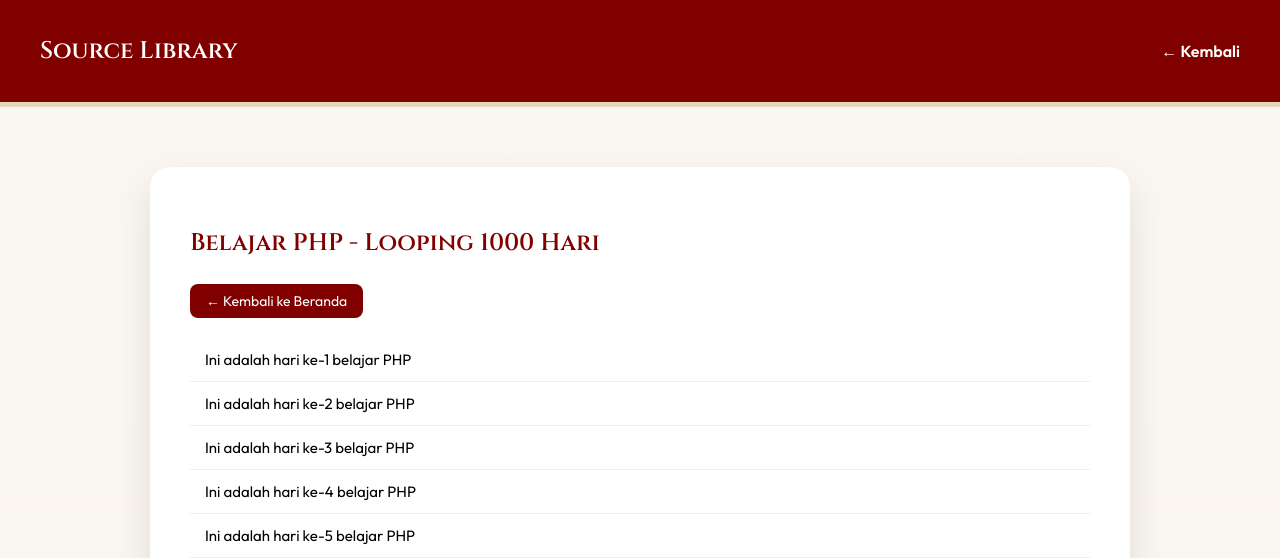
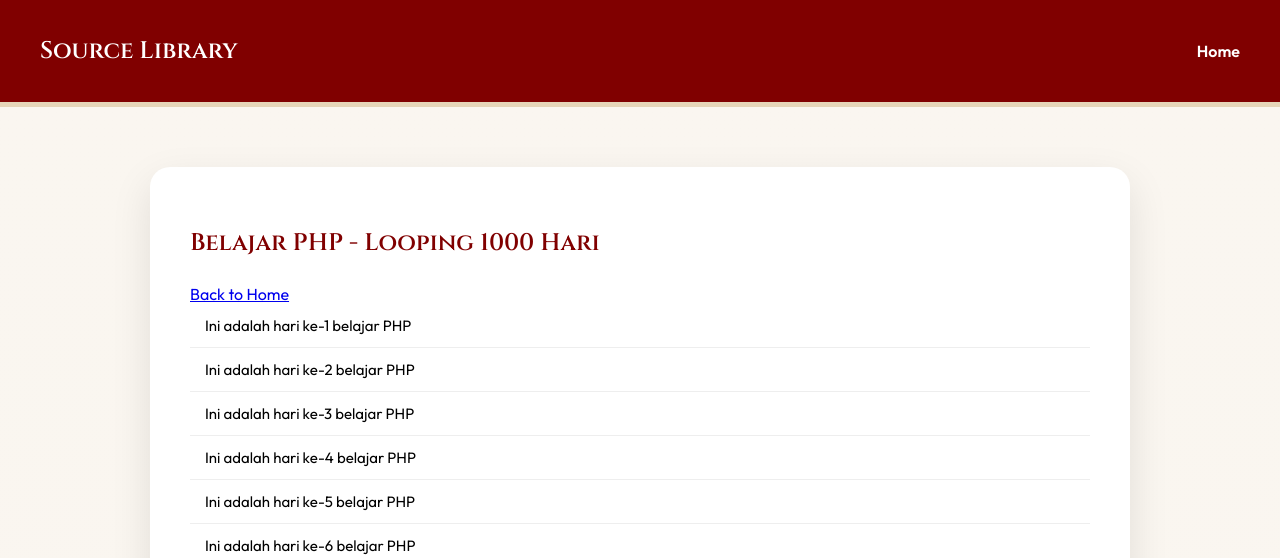
Before and after one commit to rayhanaznrambe/rayhanaznr.github.io, a PHP site: page /looping.php in a window 1280 px wide. Shown: the top 558 px of the page. Run offline with PHP 8.4, Linux system fonts and the light colour scheme; the visitor is signed in with stand-in values (Sample User, id 1).

Commit message:
Update looping.php

```diff
--- a/looping.php
+++ b/looping.php
@@ -84,13 +84,13 @@ h2{
 
 <nav>
     <h1 onclick="window.location.href='index.html'">Source Library</h1>
-    <a href="index.html">← Kembali</a>
+    <a href="https://rayhanaznrambe.github.io/">Home</a>
 </nav>
 
 <div class="container">
     <h2>Belajar PHP - Looping 1000 Hari</h2>
 
-    <a href="index.html" class="back">← Kembali ke Beranda</a>
+    <a href="https://rayhanaznrambe.github.io/">Back to Home</a>
 
     <?php
     for ($i = 1; $i <= 1000; $i++) {
```
